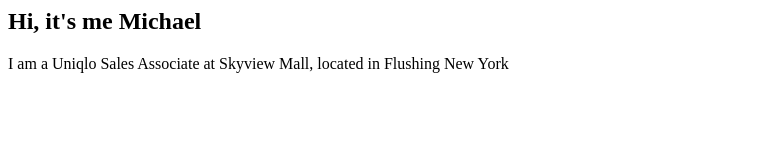
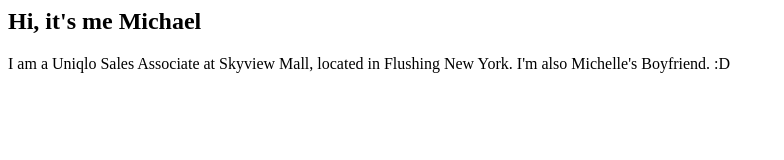
Before and after one commit to lin2023/lin2023.github.io, a plain HTML site: page index.html in a window 1280 px wide. Shown: the whole page, without its empty margins (0-784 px from the left). Drawn offline with Linux system fonts and the light colour scheme.

Commit message:
Update index.html

```diff
--- a/index.html
+++ b/index.html
@@ -4,7 +4,7 @@
         <div class="row">
         <div class="col-lg-12 col-md-12 col-sm-12 col-xs-12 hero-text">
             <h2 class="hero_title">Hi, it's me Michael</h2>
-                <p class="hero_desc">I am a Uniqlo Sales Associate at Skyview Mall, located in Flushing New York</p>
+            <p class="hero_desc">I am a Uniqlo Sales Associate at Skyview Mall, located in Flushing New York. I'm also Michelle's Boyfriend. :D</p>
         </div>
         </div>
     </div>
```
Lines whose indentation alone changed are shown as unchanged.
